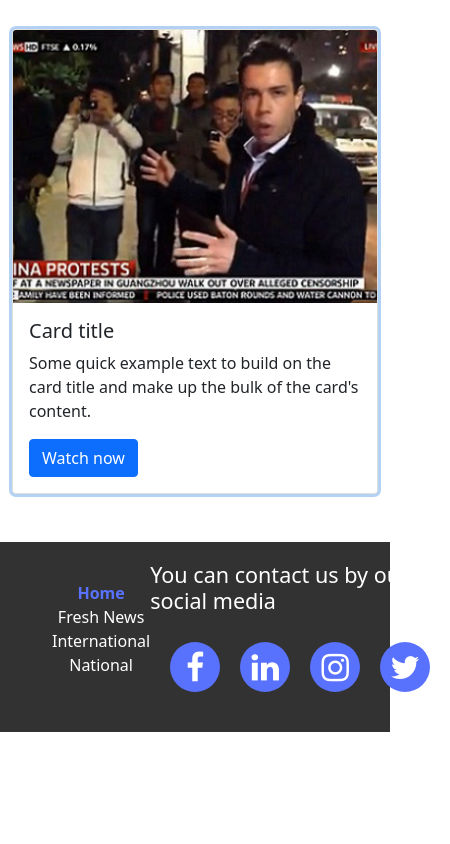
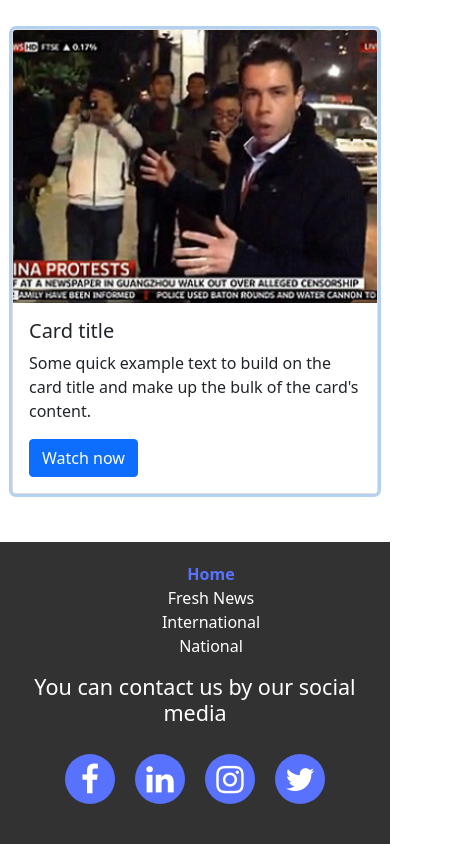
Before and after one commit to vibolkhan/vi, a plain HTML site: page index.html in a window 390 px wide. Shown: the part 2403-3247 px from the top of the page, 450 px wide, since content can reach past the window. Before the commit the page ends 3135 px from the top, so only its background shows below. Drawn offline with nearby package versions, Linux system fonts and the light colour scheme.

Commit message:
responsive

```diff
--- a/css/main.css
+++ b/css/main.css
@@ -55,3 +55,19 @@ ul li a {
             color: #304ffe;
             font-weight: bold;
         }
+
+        @media screen and (max-width:1024px) {
+            footer {
+                display: flex;
+                flex-direction: column;
+                align-items: center;
+            }
+        }
+        /* phone */
+
+        @media screen and (max-width:720px) {
+            footer {
+                text-align: center;
+                flex-wrap: wrap;
+            }
+        }
```
Lines whose indentation alone changed are shown as unchanged.
